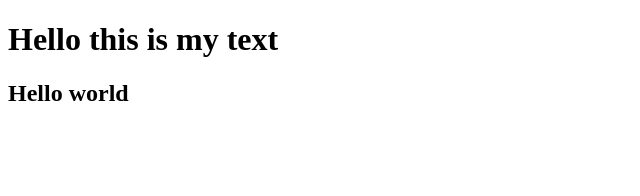
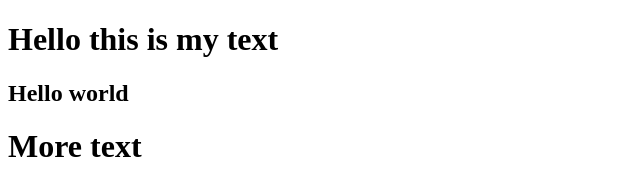
Before and after one commit to KosalSreyka/TestingGit, a plain HTML site: page index.html in a window 1280 px wide. Shown: the whole page, without its empty margins (0-640 px from the left). Drawn offline with Linux system fonts and the light colour scheme.

Commit message:
morecode1

```diff
--- a/index.html
+++ b/index.html
@@ -8,5 +8,6 @@
 <body>
           <h1>Hello this is my text</h1>
           <h2>Hello world</h2>
+          <h1>More text</h1>
 </body>
 </html>
```
